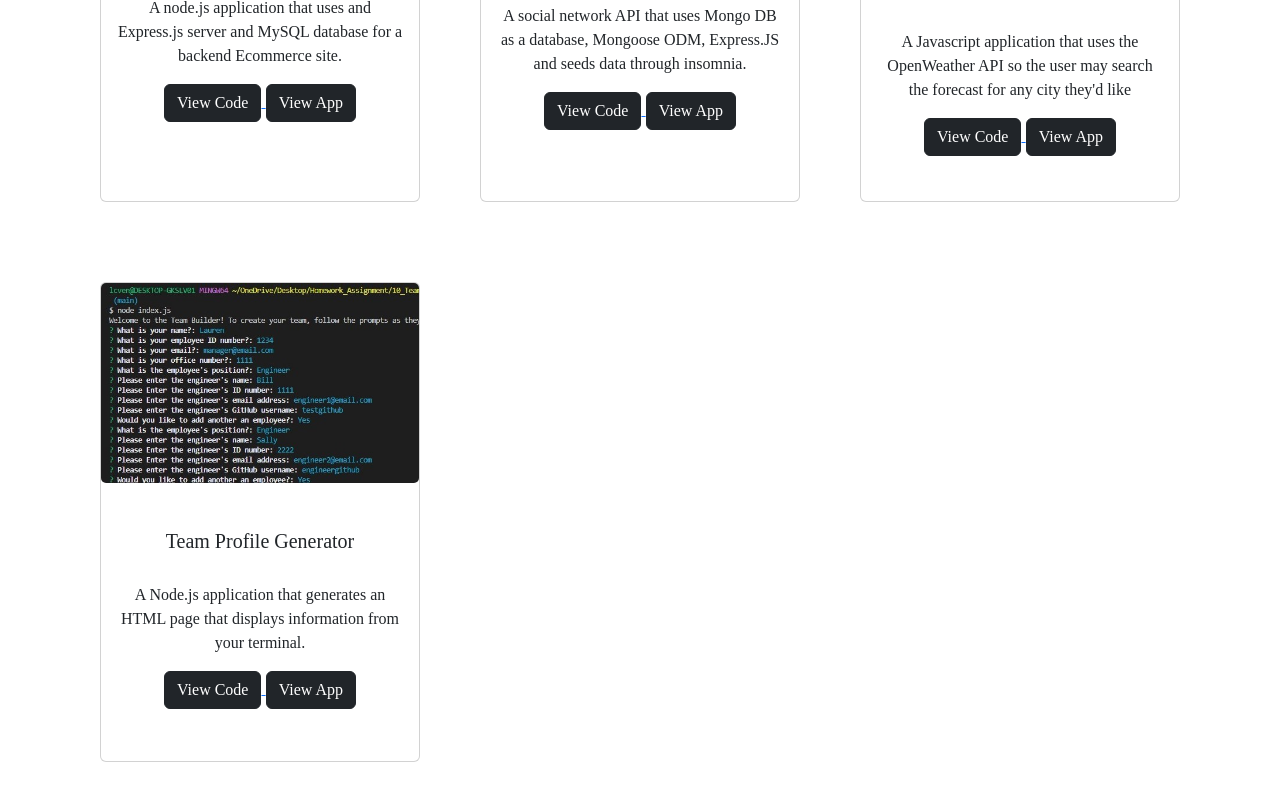
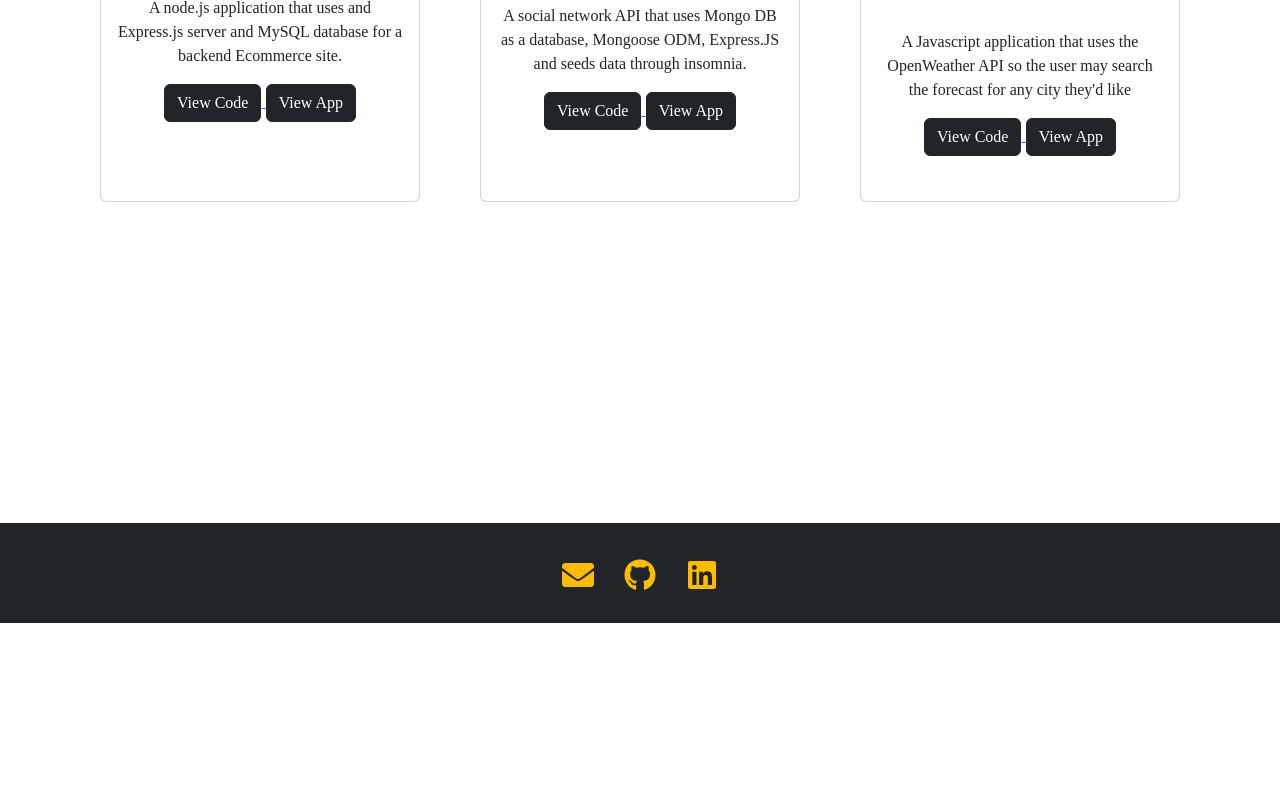
Before and after one commit to Laurencvengros/20_React-Portfolio, a React (Create React App) app: page /projects in a window 1280 px wide. Shown: the part 1129-1929 px from the top of the page. After the commit the page ends 1752 px from the top, so only its background shows below. Built offline with nearby package versions, Linux system fonts and the light colour scheme; what webfontloader would draw is missing.

Commit message:
trying again

```diff
--- a/src/components/Projects.js
+++ b/src/components/Projects.js
@@ -72,14 +72,7 @@ const data = [
     deploy: "https://laurencvengros.github.io/Weather_Dashboard/",
     pic: weatherDashboard
   },
-  {
-    id: 7,
-    name: "Team Profile Generator",
-    description: "A Node.js application that generates an HTML page that displays information from your terminal.",
-    view: "https://github.com/Laurencvengros/Team_Profile_Generator",
-    deploy: "https://github.com/Laurencvengros/Team_Profile_Generator",
-    pic: teamApp
-  }
+
 
 
 
```
